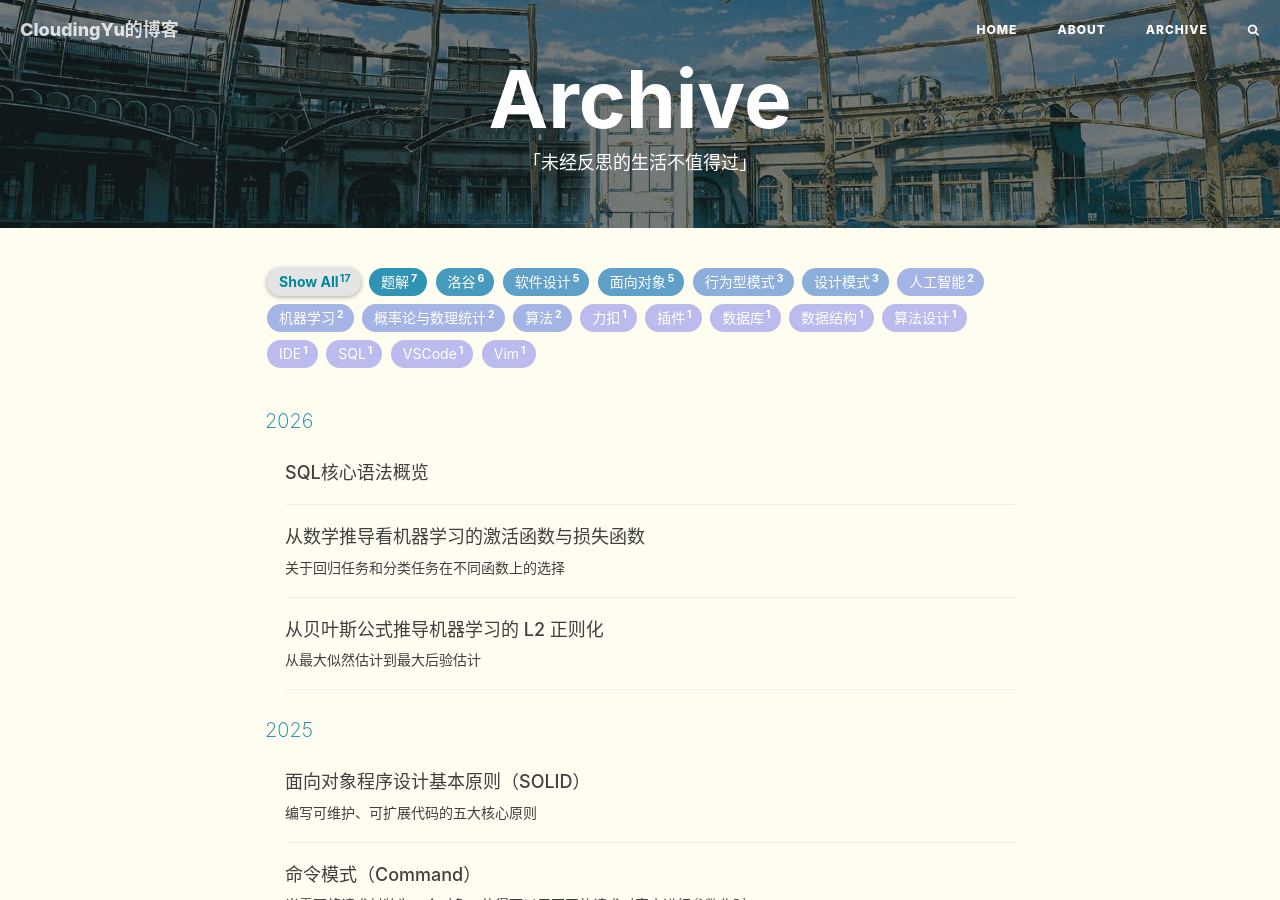
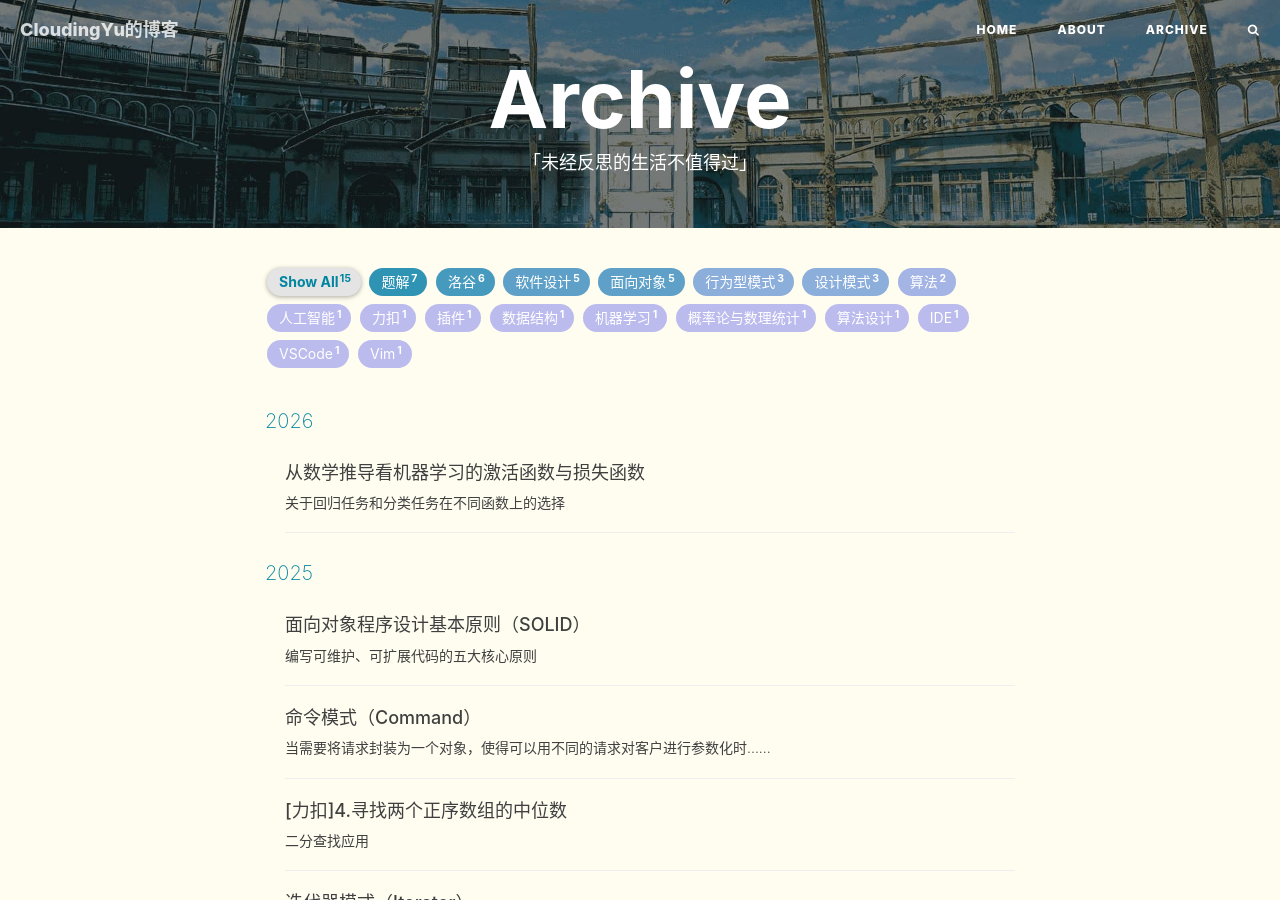
Before and after one commit to cloudingyu/cloudingyu.github.io, a Jekyll site: the page built from archive.html, in a window 1280 px wide and 900 px high. Built offline with Jekyll 4.4.1, drawn with Linux system fonts in a browser that asks for light colours; nearby versions of some CDN libraries; comment, search, counter and statistics services are not loaded; a style sheet for code colours, icons or effects is not loaded.

Commit message:
add trs62

```diff
--- a/_config.yml
+++ b/_config.yml
@@ -95,5 +95,5 @@
 friends:
   [
     { title: "顺其自然2319", href: "http://sqzr2319.github.io" },
-
+    { title: "trs62", href: "https://travellingsheep.github.io/" },
   ]
--- a/_posts/2026-03-22-Regularization.markdown
+++ /dev/null
@@ -1,14 +0,0 @@
----
-layout:     post
-title:      "从贝叶斯公式推导机器学习的 L2 正则化"
-subtitle:   "从最大似然估计到最大后验估计"
-date:       2026-03-22
-author:     "cloudingyu"
-header-style: picture
-mathjax: true
-tags:
-    - 人工智能
-    - 机器学习
-    - 概率论与数理统计
-
----
--- a/_posts/2026-03-23-SQL.markdown
+++ /dev/null
@@ -1,12 +0,0 @@
----
-layout:     post
-title:      "SQL核心语法概览"
-subtitle:   ""
-date:       2026-03-23
-author:     "cloudingyu"
-header-style: picture
-mathjax:
-tags:
-    - 数据库
-    - SQL
----
```
